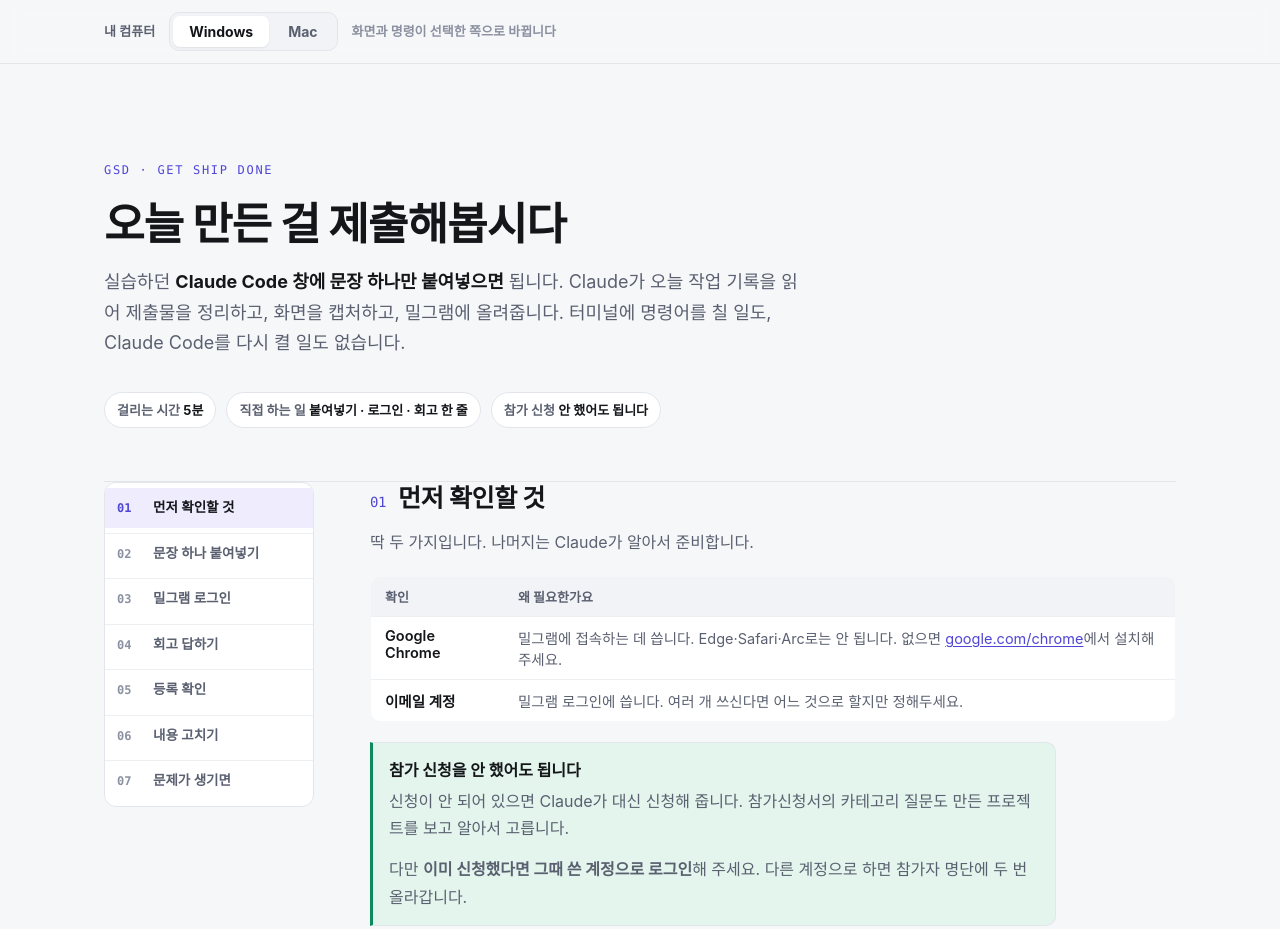
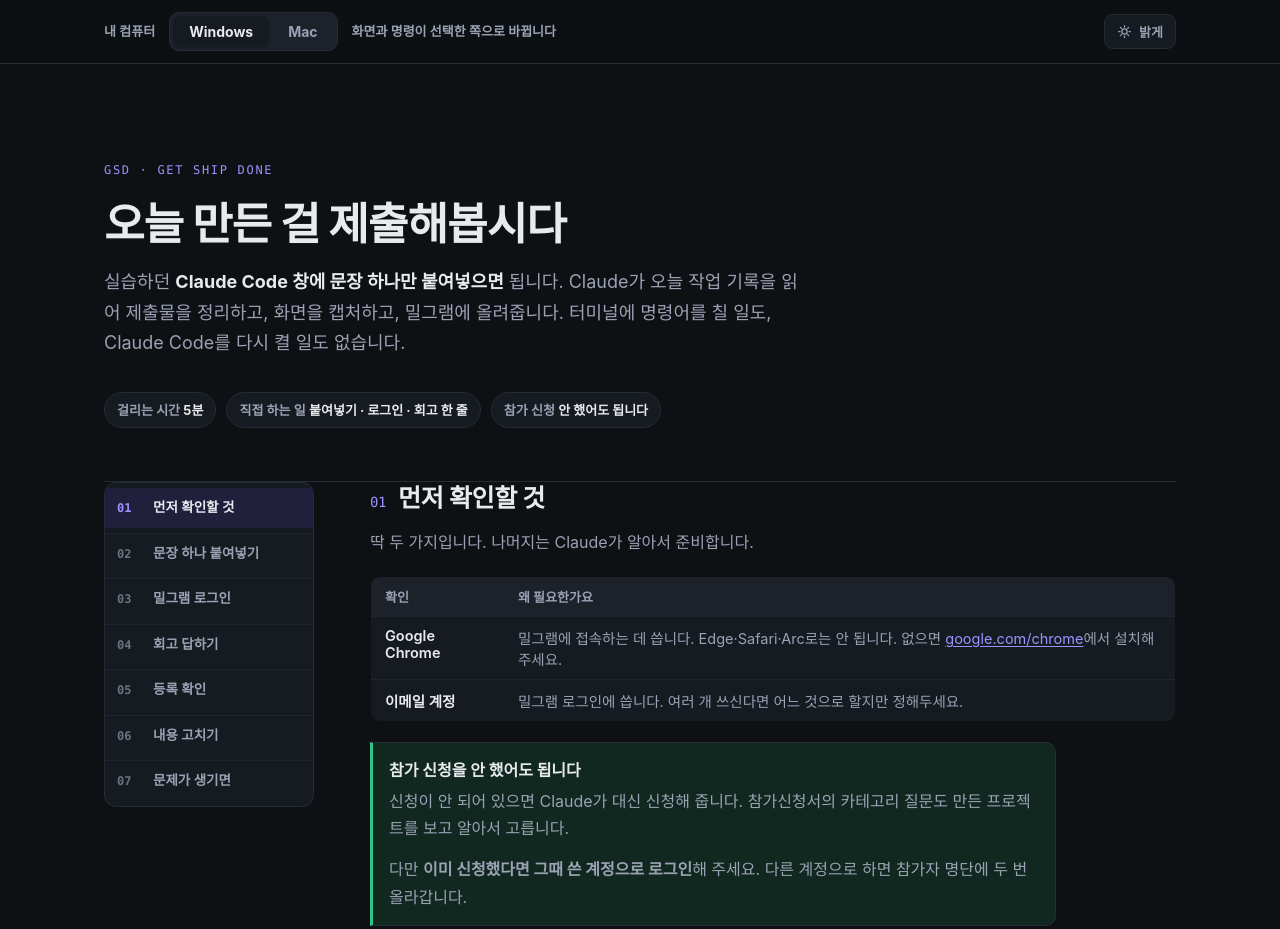
Before and after one commit to onedegreelabs/gsd-skills, a plain HTML site: page docs/guide-template.html in a window 1280 px wide. Shown: the top 929 px of the page. Drawn offline with Linux system fonts and the light colour scheme.

Commit message:
가이드 페이지: 다크를 기본으로, 밝기 전환 버튼 추가
- 토큰 기본값을 다크로 옮기고 라이트는 data-theme=light 일 때만 적용한다.
  prefers-color-scheme 은 따르지 않는다 — 다크 기본으로 못박았다
- 상단 바 우측에 해·달 아이콘 버튼. 선택은 localStorage 에 남는다
- 캡처는 흰 배경의 밀그램 화면이라 다크에서 떠 보이지 않게
  --shot-frame 토큰으로 테두리를 따로 잡았다

저장값을 비운 상태에서 다크·Windows 기본, 버튼 전환·저장까지 확인했다.

Co-Authored-By: Claude Opus 5 <noreply@anthropic.com>

```diff
--- a/docs/guide-template.html
+++ b/docs/guide-template.html
@@ -4,29 +4,8 @@
   /* 한글 웹폰트는 용량이 커서 인라인이 불가능하다(CSP가 폰트 CDN을 막는다).
      그래서 시스템 폰트 스택을 쓰고, Windows 기본인 맑은 고딕에서도 무너지지 않도록
      얇은 웨이트와 좁은 자간을 피했다. */
-  :root {
-    --paper: #f6f7f9;
-    --card: #ffffff;
-    --card-sunk: #f1f3f6;
-    --ink: #14161a;
-    --ink-soft: #5a6070;
-    --ink-faint: #8b91a1;
-    --line: #e2e5ea;
-    --line-soft: #edeff3;
-    --accent: #4f46d6;
-    --accent-soft: #eeecfd;
-    --ok: #0e8a5f;
-    --ok-soft: #e3f5ec;
-    --warn: #b45309;
-    --warn-soft: #fdf3e4;
-    --shadow: 0 1px 2px rgba(20, 22, 26, .04), 0 8px 24px -12px rgba(20, 22, 26, .12);
-
-    --mono: ui-monospace, SFMono-Regular, "SF Mono", Menlo, Consolas, "Liberation Mono", monospace;
-    --sans: Pretendard, -apple-system, BlinkMacSystemFont, "Apple SD Gothic Neo",
-            "Malgun Gothic", "맑은 고딕", system-ui, sans-serif;
-  }
-
-  @media (prefers-color-scheme: dark) {
+  /* 다크가 기본이다. 라이트는 사용자가 버튼으로 고를 때만 적용된다.
+     OS 설정(prefers-color-scheme)은 따르지 않는다 — 다크를 기본으로 못박기로 했다. */
   :root {
     --paper: #0e1014;
     --card: #161a21;
@@ -42,10 +21,15 @@
     --ok-soft: #10281f;
     --warn: #e0a33e;
     --warn-soft: #2a2013;
+    --shot-frame: #2b323e;
     --shadow: 0 1px 2px rgba(0, 0, 0, .3), 0 8px 24px -12px rgba(0, 0, 0, .5);
-    }
+
+    --mono: ui-monospace, SFMono-Regular, "SF Mono", Menlo, Consolas, "Liberation Mono", monospace;
+    --sans: Pretendard, -apple-system, BlinkMacSystemFont, "Apple SD Gothic Neo",
+            "Malgun Gothic", "맑은 고딕", system-ui, sans-serif;
   }
 
+  /* 명시적으로 다크를 지정했을 때도 같은 값 (뷰어가 data-theme 을 찍는 경우 대비) */
   :root[data-theme="dark"] {
     --paper: #0e1014;
     --card: #161a21;
@@ -61,6 +45,7 @@
     --ok-soft: #10281f;
     --warn: #e0a33e;
     --warn-soft: #2a2013;
+    --shot-frame: #2b323e;
     --shadow: 0 1px 2px rgba(0, 0, 0, .3), 0 8px 24px -12px rgba(0, 0, 0, .5);
   }
 
@@ -79,6 +64,7 @@
     --ok-soft: #e3f5ec;
     --warn: #b45309;
     --warn-soft: #fdf3e4;
+    --shot-frame: #e2e5ea;
     --shadow: 0 1px 2px rgba(20, 22, 26, .04), 0 8px 24px -12px rgba(20, 22, 26, .12);
   }
 
@@ -217,6 +203,35 @@
     outline: 2px solid var(--accent);
     outline-offset: 1px;
   }
+
+  /* 밝기 전환 */
+  button.theme {
+    margin-left: auto;
+    display: inline-flex;
+    align-items: center;
+    gap: 7px;
+    font-family: inherit;
+    font-size: 13px;
+    font-weight: 650;
+    color: var(--ink-soft);
+    background: var(--card);
+    border: 1px solid var(--line);
+    border-radius: 9px;
+    padding: 7px 12px;
+    cursor: pointer;
+    flex: none;
+    transition: border-color .15s, color .15s;
+  }
+
+  button.theme:hover { border-color: var(--accent); color: var(--accent); }
+  button.theme:focus-visible { outline: 2px solid var(--accent); outline-offset: 1px; }
+  button.theme svg { width: 15px; height: 15px; flex: none; }
+
+  /* 지금 테마에 맞는 아이콘·문구만 보인다 */
+  .t-sun, .t-moon { display: none; align-items: center; gap: 7px; }
+  :root .t-sun, :root[data-theme="dark"] .t-sun { display: inline-flex; }
+  :root[data-theme="light"] .t-sun { display: none; }
+  :root[data-theme="light"] .t-moon { display: inline-flex; }
 
   /* ---------------------------------------------------------------- 레이아웃 */
 
@@ -416,13 +431,14 @@
     margin: 24px 0;
   }
 
+  /* 캡처는 흰 배경의 밀그램 화면이다. 다크에서 둥둥 떠 보이지 않게 테두리를 조금 밝게 준다 */
   figure img {
     display: block;
     width: 100%;
     height: auto;
-    border: 1px solid var(--line);
+    border: 1px solid var(--shot-frame);
     border-radius: 12px;
-    background: var(--card);
+    background: #fff;
     cursor: zoom-in;
   }
 
@@ -553,6 +569,11 @@
 
   footer ul { list-style: none; padding: 0; display: flex; flex-wrap: wrap; gap: 18px; }
 
+  @media (max-width: 720px) {
+    .osnote { display: none; }
+    button.theme { padding: 7px 10px; }
+  }
+
   @media (max-width: 860px) {
     .cols { grid-template-columns: 1fr; gap: 0; }
     nav.rail { position: static; margin-bottom: 36px; }
@@ -574,7 +595,25 @@
       <button type="button" role="tab" data-pick="win" aria-selected="true">Windows</button>
       <button type="button" role="tab" data-pick="mac" aria-selected="false">Mac</button>
     </div>
-    <span class="osbar-label" id="osnote" style="color:var(--ink-faint)">화면과 명령이 선택한 쪽으로 바뀝니다</span>
+    <span class="osbar-label osnote">화면과 명령이 선택한 쪽으로 바뀝니다</span>
+
+    <button type="button" class="theme" id="themeBtn" aria-label="화면 밝기 바꾸기">
+      <span class="t-sun">
+        <svg viewBox="0 0 24 24" fill="none" stroke="currentColor" stroke-width="2"
+             stroke-linecap="round" aria-hidden="true">
+          <circle cx="12" cy="12" r="4.2"></circle>
+          <path d="M12 2.6v2.2M12 19.2v2.2M2.6 12h2.2M19.2 12h2.2M5.4 5.4l1.6 1.6M17 17l1.6 1.6M18.6 5.4L17 7M7 17l-1.6 1.6"></path>
+        </svg>
+        밝게
+      </span>
+      <span class="t-moon">
+        <svg viewBox="0 0 24 24" fill="none" stroke="currentColor" stroke-width="2"
+             stroke-linecap="round" stroke-linejoin="round" aria-hidden="true">
+          <path d="M20.5 14.6A8.6 8.6 0 0 1 9.4 3.5a8.6 8.6 0 1 0 11.1 11.1z"></path>
+        </svg>
+        어둡게
+      </span>
+    </button>
   </div>
 </div>
 
@@ -916,6 +955,23 @@
 <dialog class="zoom"><img alt=""></dialog>
 
 <script>
+  // ---- 밝기 전환 (다크 기본) --------------------------------------------
+  const THEME_KEY = "gsd-guide-theme";
+  const themeBtn = document.getElementById("themeBtn");
+
+  function applyTheme(theme) {
+    document.documentElement.dataset.theme = theme;
+    try { localStorage.setItem(THEME_KEY, theme); } catch (e) { /* 저장 못 해도 동작한다 */ }
+  }
+
+  let savedTheme = null;
+  try { savedTheme = localStorage.getItem(THEME_KEY); } catch (e) { /* 무시 */ }
+  applyTheme(savedTheme === "light" ? "light" : "dark");
+
+  themeBtn.addEventListener("click", () => {
+    applyTheme(document.documentElement.dataset.theme === "light" ? "dark" : "light");
+  });
+
   // ---- OS 전환 (Windows 기본) -------------------------------------------
   const OS_KEY = "gsd-guide-os";
   const buttons = document.querySelectorAll("[data-pick]");
```
Lines whose indentation alone changed are shown as unchanged.
